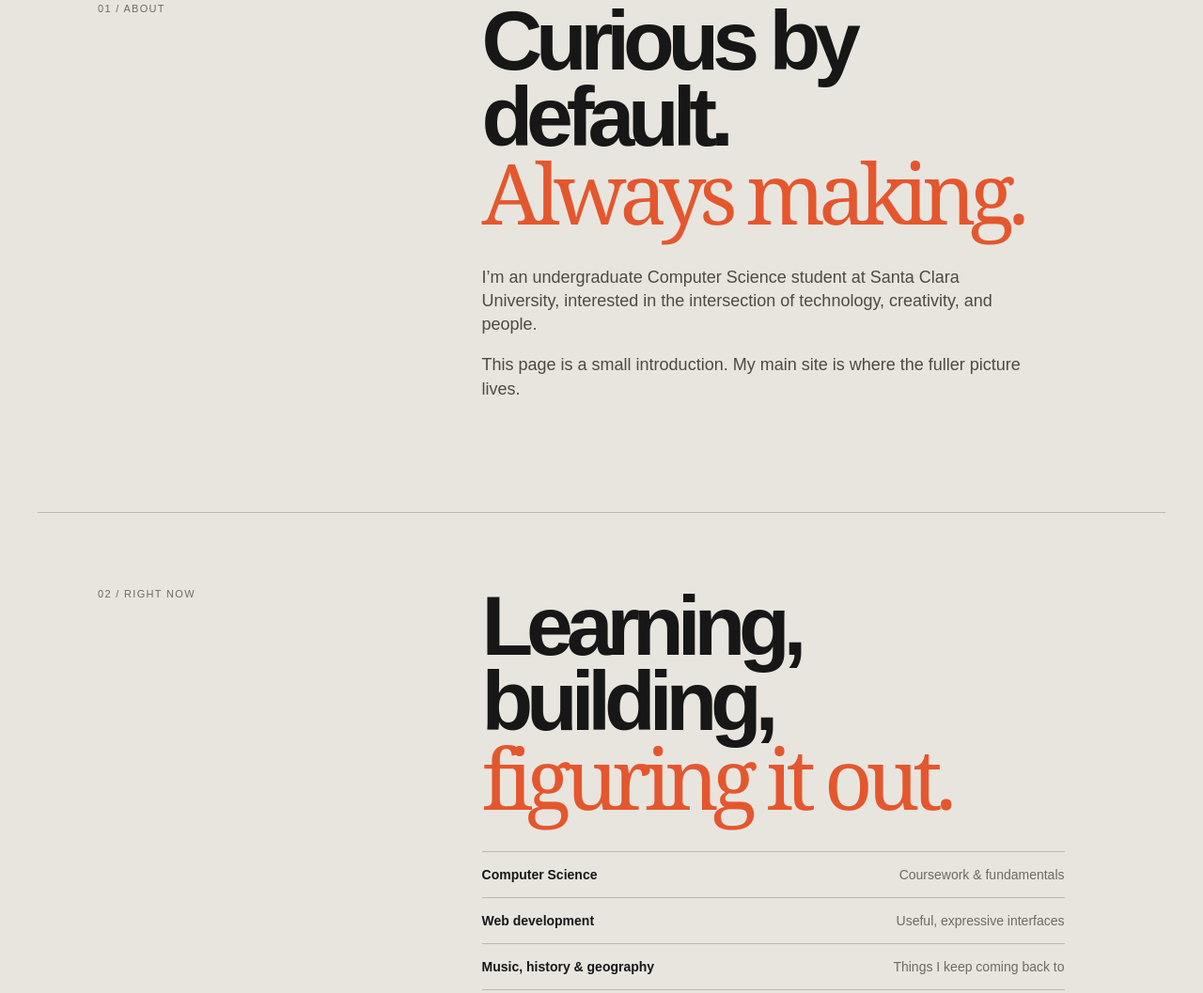
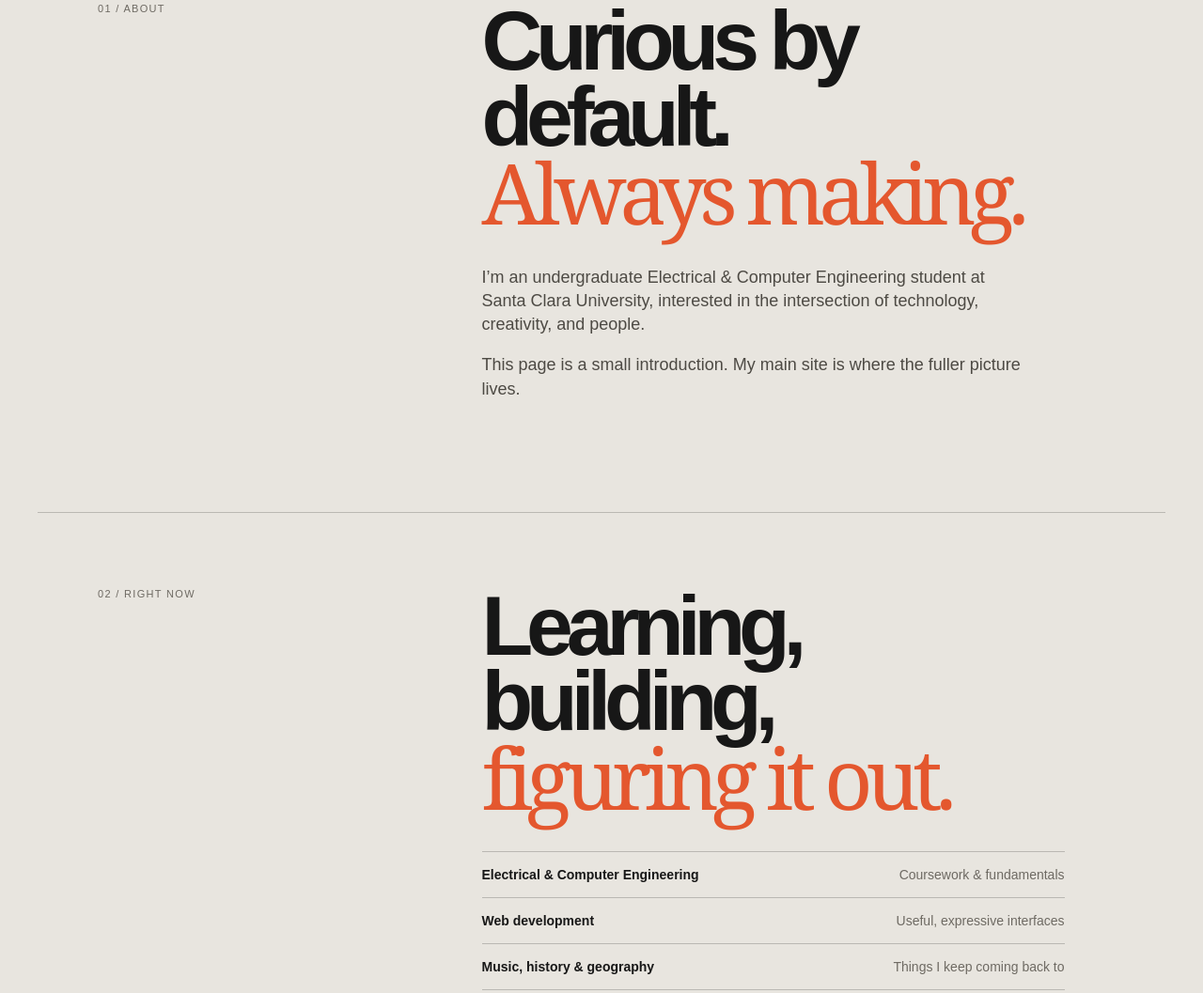
Before and after one commit to adarshrkumar/v0-splash-page, an Astro site: page / in a window 1280 px wide. Shown: the part 1052-2109 px from the top of the page at 94% size. Built offline with nearby package versions, Linux system fonts and the light colour scheme; Astro itself is replaced by a stand-in of ours.

Commit message:
feat: update student major to Electrical & Computer Engineering
V0-Chat-Id: ub4yHWRkigD

```diff
--- a/src/pages/index.astro
+++ b/src/pages/index.astro
@@ -11,7 +11,7 @@ const links = [
   <head>
     <meta charset="UTF-8" />
     <meta name="viewport" content="width=device-width" />
-    <meta name="description" content="Adarsh R. Kumar — Computer Science undergraduate, developer, and curious maker." />
+    <meta name="description" content="Adarsh R. Kumar — Electrical & Computer Engineering undergraduate, developer, and curious maker." />
     <title>Adarsh R. Kumar — ARK</title>
   </head>
   <body>
@@ -26,7 +26,7 @@ const links = [
 
     <main id="top">
       <section class="hero" aria-labelledby="hero-title">
-        <p class="kicker">Computer Science undergraduate · Class of 2029</p>
+        <p class="kicker">Electrical &amp; Computer Engineering undergraduate · Class of 2029</p>
         <h1 id="hero-title">Adarsh R.<br /><em>Kumar</em></h1>
         <p class="lede">I build thoughtful things for the web and keep learning how technology can make everyday experiences better.</p>
         <div class="actions">
@@ -39,7 +39,7 @@ const links = [
         <p class="section-number">01 / ABOUT</p>
         <div>
           <h2 id="about-title">Curious by default.<br /><span>Always making.</span></h2>
-          <p class="body-copy">I’m an undergraduate Computer Science student at Santa Clara University, interested in the intersection of technology, creativity, and people.</p>
+          <p class="body-copy">I’m an undergraduate Electrical &amp; Computer Engineering student at Santa Clara University, interested in the intersection of technology, creativity, and people.</p>
           <p class="body-copy">This page is a small introduction. My main site is where the fuller picture lives.</p>
         </div>
       </section>
@@ -49,7 +49,7 @@ const links = [
         <div>
           <h2 id="work-title">Learning, building,<br /><span>figuring it out.</span></h2>
           <div class="focus-list">
-            <div><strong>Computer Science</strong><span>Coursework &amp; fundamentals</span></div>
+            <div><strong>Electrical &amp; Computer Engineering</strong><span>Coursework &amp; fundamentals</span></div>
             <div><strong>Web development</strong><span>Useful, expressive interfaces</span></div>
             <div><strong>Music, history &amp; geography</strong><span>Things I keep coming back to</span></div>
           </div>
```
